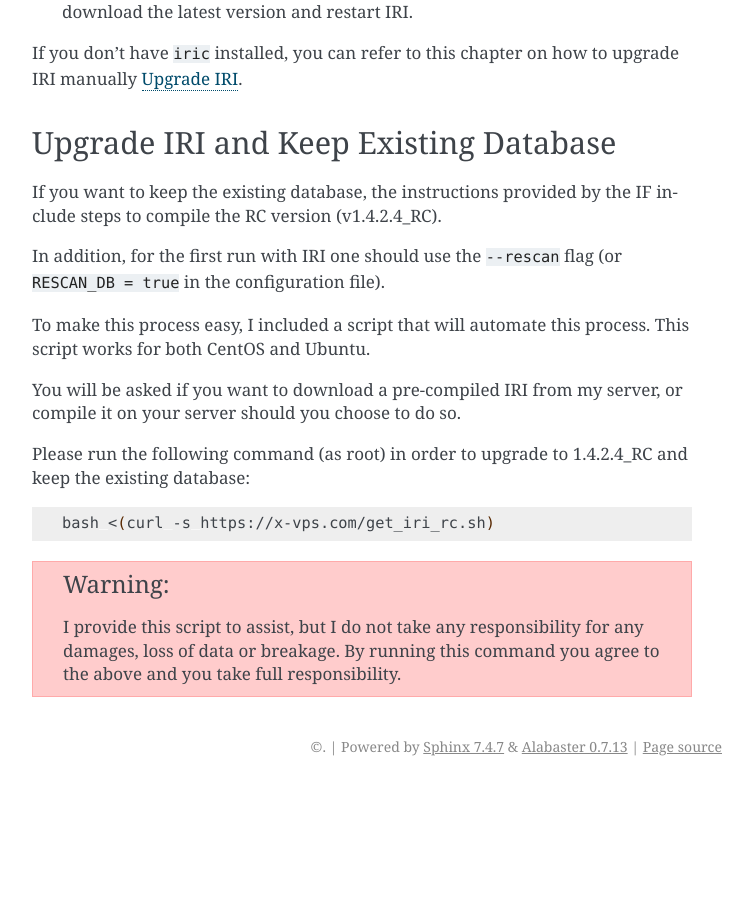
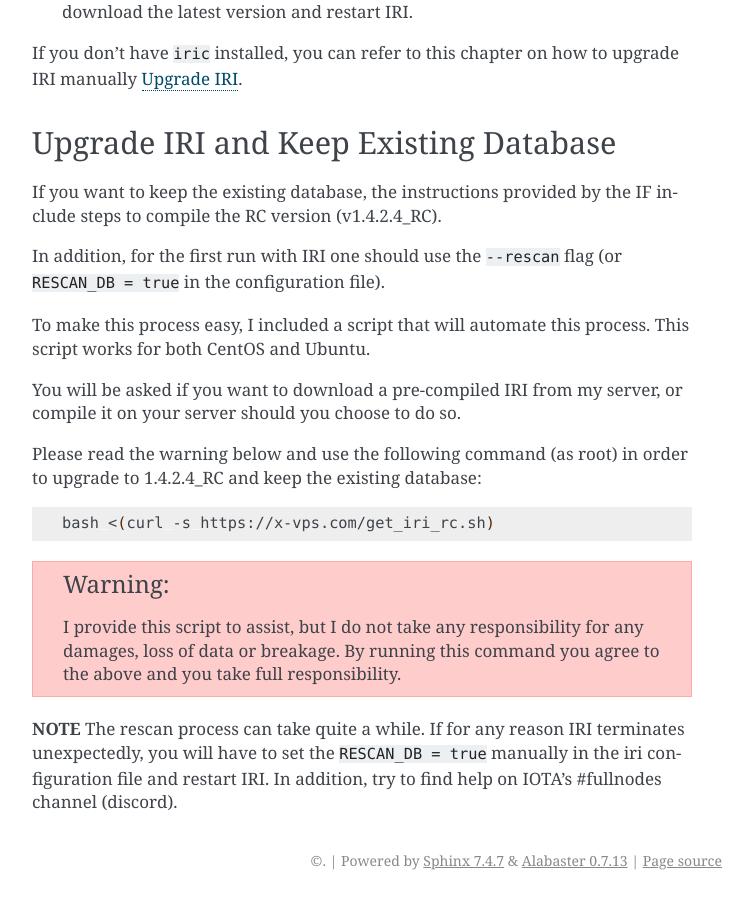
Before and after one commit to nuriel77/iri-playbook, a Sphinx documentation site: the page built from docs/appendix.rst, in a window 1280 px wide and 900 px high, scrolled down 15348 px. Shown: the whole window, without its empty margins (388-1141 px from the left). Built offline with Sphinx 7.4.7, drawn with Linux system fonts in a browser that asks for light colours; before the commit the page ends 16134 px from its top, so only the background shows below that.

Commit message:
Add extra instructions for keep db doc

```diff
--- a/docs/appendix.rst
+++ b/docs/appendix.rst
@@ -684,7 +684,7 @@ To make this process easy, I included a script that will automate this process.
 You will be asked if you want to download a pre-compiled IRI from my server, or compile it on your server should you choose to do so.
 
 
-Please run the following command (as root) in order to upgrade to 1.4.2.4_RC and keep the existing database:
+Please read the warning below and use the following command (as root) in order to upgrade to 1.4.2.4_RC and keep the existing database:
 
 .. code:: bash
 
@@ -695,3 +695,6 @@ Please run the following command (as root) in order to upgrade to 1.4.2.4_RC and
 
   I provide this script to assist, but I do not take any responsibility for any damages, loss of data or breakage.
   By running this command you agree to the above and you take full responsibility.
+
+
+**NOTE** The rescan process can take quite a while. If for any reason IRI terminates unexpectedly, you will have to set the ``RESCAN_DB = true`` manually in the iri configuration file and restart IRI. In addition, try to find help on IOTA's #fullnodes channel (discord).
```
